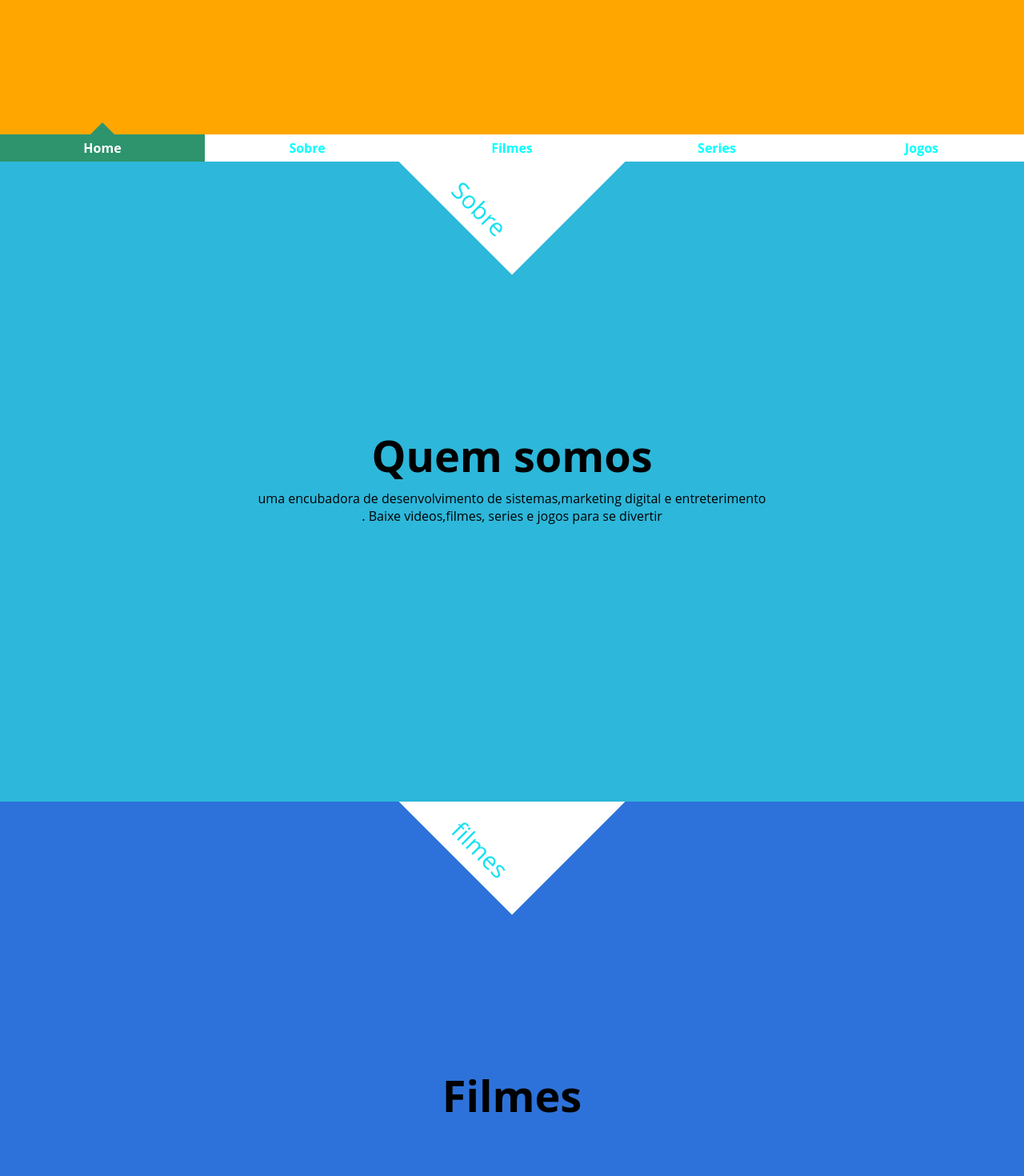
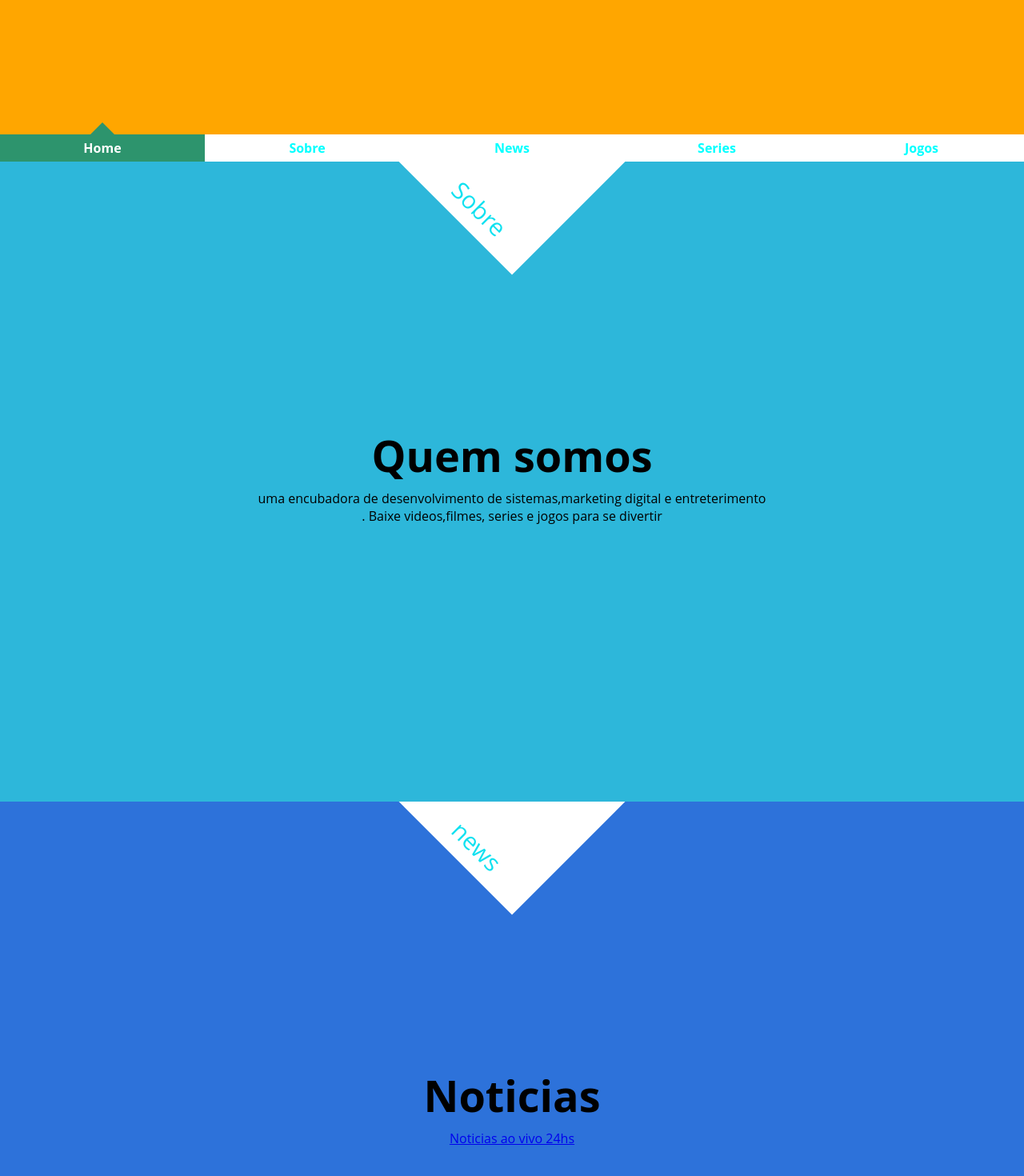
Before and after one commit to infinitspacedev/spaceblog, a Next.js app: page / in a window 1280 px wide. Shown: the part 598-2068 px from the top of the page at 80% size. Built offline with nearby package versions, Linux system fonts and the light colour scheme.

Commit message:
pages noticias.js

```diff
--- a/pages/index.js
+++ b/pages/index.js
@@ -8,7 +8,7 @@ export default function Home(){
 		<input type="radio" name="radio" id="radio-nav-2" />
 		<span>Sobre</span>
 		<input type="radio" name="radio" id="radio-nav-3" />
-		<span>Filmes</span>
+		<span>News</span>
 		<input type="radio" name="radio" id="radio-nav-4" />
 		<span>Series</span>
 		<input type="radio" name="radio" id="radio-nav-5" />
@@ -41,11 +41,11 @@ export default function Home(){
 
 			<section class="section" id="section-3">
 				<div class="logo">
-					<span>filmes</span>
+					<span>news</span>
 				</div>
-				<h2>Filmes</h2>
+				<h2>Noticias</h2>
 				<div id='link'>
-
+				<a href='noticias'>Noticias ao vivo 24hs</a>
 
 				</div>
 
```
Also changed, not shown: pages/noticias.js (added, +9 -0 lines).
